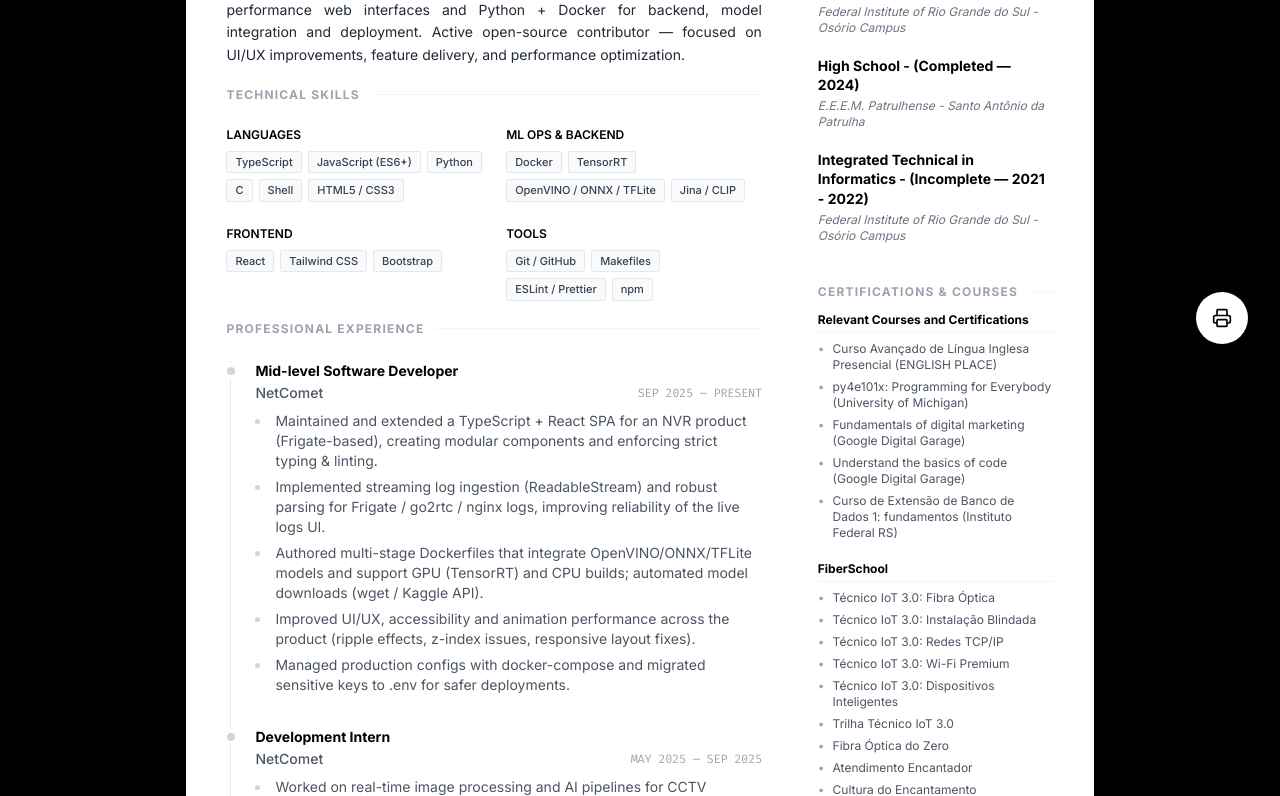
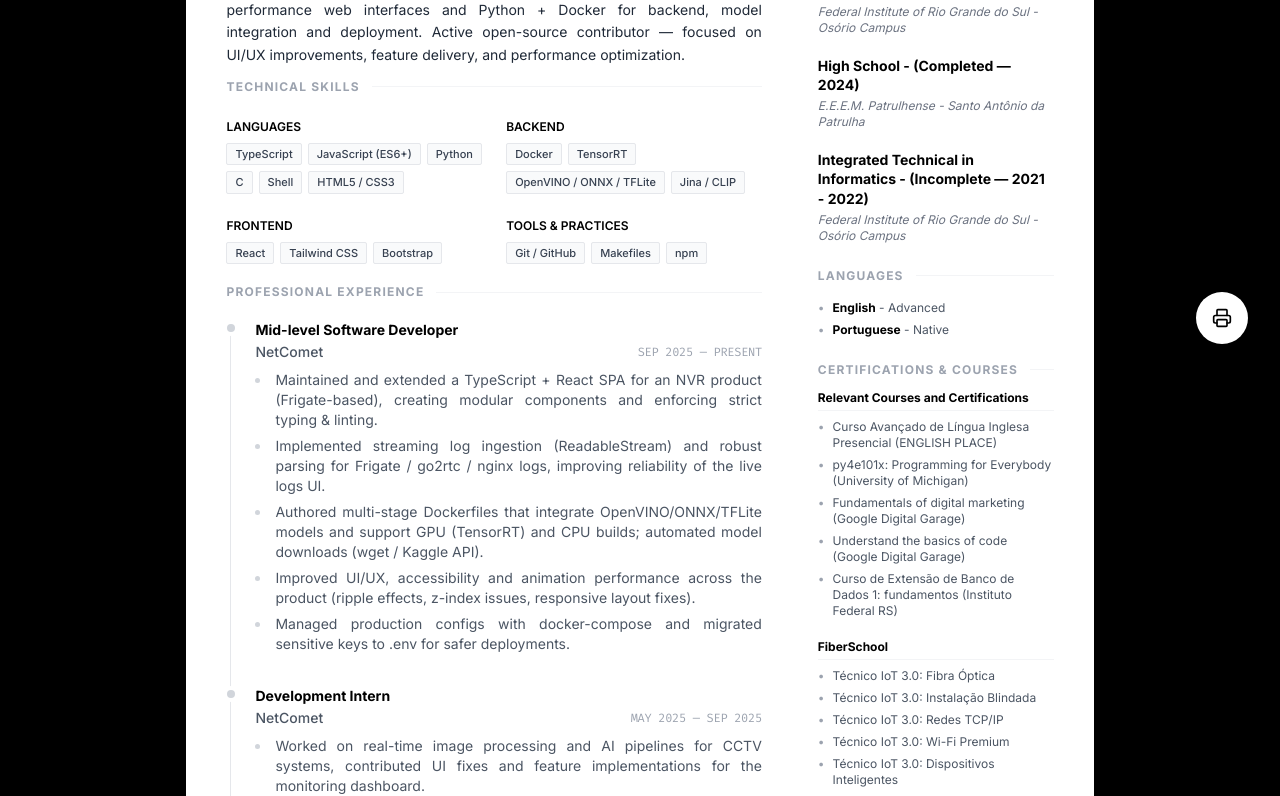
Before and after one commit to Pedroou/Landing-Pdr, a React (Vite) app: page /#/cv in a window 1280 px wide. Shown: the part 424-1220 px from the top of the page. Built offline with nearby package versions, Linux system fonts and the light colour scheme.

Commit message:
Changes, updates, improvements, and fixes to the CV page.

```diff
--- a/constants.ts
+++ b/constants.ts
@@ -44,6 +44,7 @@ export const translations: Record<Language, Content> = {
         education: "Education",
         certs: "Certifications & Courses",
         contact: "Contact",
+        languages: "Languages",
       },
       summary:
         "Developer experienced in full-stack projects, specialized in Computer Vision and AI-integrated systems. Strong expertise in TypeScript/React for modern, high-performance web interfaces and Python + Docker for backend, model integration and deployment. Active open-source contributor — focused on UI/UX improvements, feature delivery, and performance optimization.",
@@ -59,15 +60,15 @@ export const translations: Record<Language, Content> = {
         ],
         frontendTitle: "Frontend",
         frontend: ["React", "Tailwind CSS", "Bootstrap"],
-        backendTitle: "ML Ops & Backend",
+        backendTitle: "Backend",
         backend: [
           "Docker",
           "TensorRT",
           "OpenVINO / ONNX / TFLite",
           "Jina / CLIP",
         ],
-        toolsTitle: "Tools",
-        tools: ["Git / GitHub", "Makefiles", "ESLint / Prettier", "npm"],
+        toolsTitle: "Tools & Practices",
+        tools: ["Git / GitHub", "Makefiles", "npm"],
       },
       experience: [
         {
@@ -157,6 +158,7 @@ export const translations: Record<Language, Content> = {
           desc: "Personal landing page with language switcher, canvas background animation and contact links.",
         },
       ],
+      humanLanguages: ["English - Advanced", "Portuguese - Native"],
       actions: {
         print: "Print PDF",
         copied: "Copied to clipboard!",
@@ -204,6 +206,7 @@ export const translations: Record<Language, Content> = {
         education: "Formação",
         certs: "Certificações & Cursos",
         contact: "Contato",
+        languages: "Idiomas",
       },
       summary:
         "Desenvolvedor com experiência em projetos Full-Stack, especializado em Visão Computacional e sistemas com IA. Forte domínio em TypeScript/React para interfaces web modernas e performáticas, e em Python + Docker para backend, integração de modelos e deploy. Contribuidor ativo em open-source — foco em UI/UX, entrega de funcionalidades e otimização de performance.",
@@ -219,15 +222,15 @@ export const translations: Record<Language, Content> = {
         ],
         frontendTitle: "Frontend",
         frontend: ["React", "Tailwind CSS", "Bootstrap"],
-        backendTitle: "Backend / ML / DevOps",
+        backendTitle: "Backend",
         backend: [
           "Docker",
           "TensorRT",
           "OpenVINO / ONNX / TFLite",
           "Jina / CLIP",
         ],
-        toolsTitle: "Tools & Practices",
-        tools: ["Git / GitHub", "Makefiles", "ESLint / Prettier", "npm"],
+        toolsTitle: "Ferramentas e Práticas",
+        tools: ["Git / GitHub", "Makefiles", "npm"],
       },
       experience: [
         {
@@ -317,6 +320,7 @@ export const translations: Record<Language, Content> = {
           desc: "Landing page pessoal com seletor de idiomas, animação de fundo em canvas e links de contato.",
         },
       ],
+      humanLanguages: ["Inglês - Avançado", "Português - Nativo"],
       actions: {
         print: "Imprimir PDF",
         copied: "Copiado para a área de transferência!",
--- a/pages/CV.tsx
+++ b/pages/CV.tsx
@@ -66,7 +66,7 @@ const CVPage: React.FC = () => {
       {/* CV PAPER CONTAINER - Designed as a clean white document on a dark desk */}
       <div className="max-w-[24cm] mx-auto bg-white text-black shadow-2xl shadow-black overflow-hidden print:shadow-none print:max-w-none print:w-full print:bg-white rounded-sm">
         {/* HEADER */}
-        <header className="bg-white border-b border-gray-100 p-10 flex flex-col md:flex-row gap-8 items-start justify-between print:p-0 print:pb-6 print:border-b">
+        <header className="bg-white border-b border-gray-100 p-10 flex flex-col md:flex-row gap-8 items-start justify-between print:p-0 print:pb-2 print:border-b">
           <div className="flex gap-6 items-center">
             <div className="relative shrink-0">
               <img
@@ -131,12 +131,12 @@ const CVPage: React.FC = () => {
         </header>
 
         {/* BODY */}
-        <div className="p-10 grid grid-cols-1 lg:grid-cols-3 gap-12 print:grid-cols-3 print:bg-white print:gap-8 print:p-0 print:pt-6">
+        <div className="p-10 grid grid-cols-1 lg:grid-cols-3 gap-12 print:grid-cols-3 print:bg-white print:gap-1 print:p-0 print:py-0">
           {/* Main Column */}
-          <main className="lg:col-span-2 print:col-span-2 space-y-5">
+          <main className="lg:col-span-2 print:col-span-2 space-y-3 print:space-y-2">
             {/* Summary */}
             <section>
-              <h2 className="text-xs font-bold text-gray-400 uppercase tracking-widest mb-4 flex items-center">
+              <h2 className="text-xs font-bold text-gray-400 uppercase tracking-widest mb-4 flex items-center print:mb-2">
                 {content.cv.headings.summary}
                 <span className="ml-3 h-px flex-grow bg-gray-100 print:bg-gray-300"></span>
               </h2>
@@ -147,7 +147,7 @@ const CVPage: React.FC = () => {
 
             {/* Technical Skills */}
             <section>
-              <h2 className="text-xs font-bold text-gray-400 uppercase tracking-widest mb-6 flex items-center">
+              <h2 className="text-xs font-bold text-gray-400 uppercase tracking-widest mb-6 flex items-center print:mb-3">
                 {content.cv.headings.skills}
                 <span className="ml-3 h-px flex-grow bg-gray-100 print:bg-gray-300"></span>
               </h2>
@@ -220,8 +220,8 @@ const CVPage: React.FC = () => {
             </section>
 
             {/* Experience */}
-            <section className="">
-              <h2 className="text-xs font-bold text-gray-400 uppercase tracking-widest mb-6 flex items-center">
+            <section className="print:mb-2">
+              <h2 className="text-xs font-bold text-gray-400 uppercase tracking-widest my-5 flex items-center print:my-3">
                 {content.cv.headings.experience}
                 <span className="ml-3 h-px flex-grow bg-gray-100 print:bg-gray-300"></span>
               </h2>
@@ -230,7 +230,7 @@ const CVPage: React.FC = () => {
                 {content.cv.experience.map((job, idx) => (
                   <div key={idx} className="relative break-inside-avoid">
                     {/* Timeline Dot */}
-                    <div className="absolute -left-[28px] top-1.5 w-2 h-2 bg-gray-300 print:bg-gray-400 rounded-full ring-4 ring-white"></div>
+                    <div className="absolute -left-[28px] top-1 w-2 h-2 bg-gray-300 print:bg-gray-400 rounded-full ring-4 ring-white"></div>
 
                     <div className="flex flex-col mb-2">
                       <h3 className="text-sm font-bold text-black">
@@ -245,7 +245,7 @@ const CVPage: React.FC = () => {
                         </span>
                       </div>
                     </div>
-                    <ul className="list-disc list-outside ml-4 space-y-1.5 text-sm text-gray-600 marker:text-gray-300">
+                    <ul className="list-disc list-outside ml-4 space-y-1.5 text-justify text-sm text-gray-600 marker:text-gray-300">
                       {job.desc.map((d, i) => (
                         <li key={i} className="pl-1">
                           {d}
@@ -259,7 +259,7 @@ const CVPage: React.FC = () => {
           </main>
 
           {/* Sidebar Column */}
-          <aside className="space-y-10 lg:pl-2 print:pl-2">
+          <aside className="space-y-6 lg:pl-2 print:pl-2">
             {/* Education */}
             <section className="break-inside-avoid">
               <h2 className="text-xs font-bold text-gray-400 uppercase tracking-widest mb-6 flex items-center">
@@ -279,6 +279,25 @@ const CVPage: React.FC = () => {
                 ))}
               </div>
             </section>
+            {/* Languages */}
+            <section className="break-inside-avoid">
+              <h2 className="text-xs font-bold text-gray-400 uppercase tracking-widest mb-4 flex items-center">
+                {content.cv.headings.languages}
+                <span className="ml-3 h-px flex-grow bg-gray-100 print:bg-gray-300"></span>
+              </h2>
+              <ul className="space-y-1.5 text-xs text-gray-600">
+                {content.cv.humanLanguages.map((lang, i) => {
+                  const [name, level] = lang.split(" - ");
+                  return (
+                    <li key={i} className="flex items-start">
+                      <span className="mr-2 text-gray-400">•</span>
+                      <span><strong className="text-black">{name}</strong>{level && ` - ${level}`}</span>
+                    </li>
+                  );
+                })}
+              </ul>
+            </section>
+
             {/* Certifications */}
             <section className="break-inside-avoid">
               <h2 className="text-xs font-bold text-gray-400 uppercase tracking-widest my-3 flex items-center">
@@ -355,7 +374,7 @@ const CVPage: React.FC = () => {
 
         {/* Footer for Print */}
         <div className="hidden print:block text-center text-[10px] text-gray-400 mt-8 pb-4">
-          Pedro G Ourique portfolio - {window.location.href}
+          Pedro Ourique - {window.location.href}
         </div>
       </div>
     </div>
--- a/types.ts
+++ b/types.ts
@@ -39,6 +39,7 @@ export interface Content {
       education: string;
       certs: string;
       contact: string;
+      languages: string;
     };
     summary: string;
     skills: {
@@ -73,6 +74,7 @@ export interface Content {
       desc: string;
       status?: string;
     }>;
+    humanLanguages: string[];
     actions: {
       print: string;
       copied: string;
```
